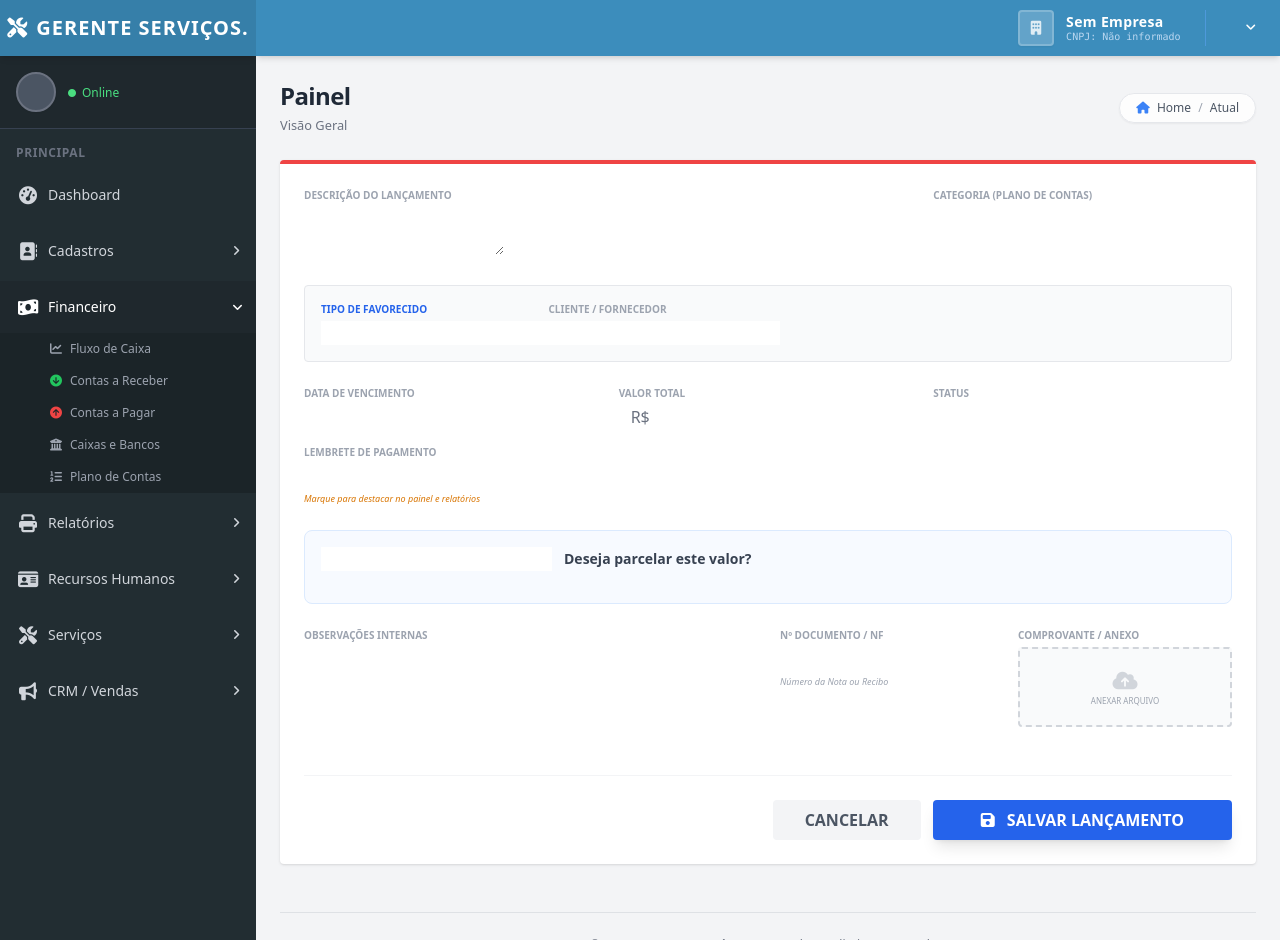
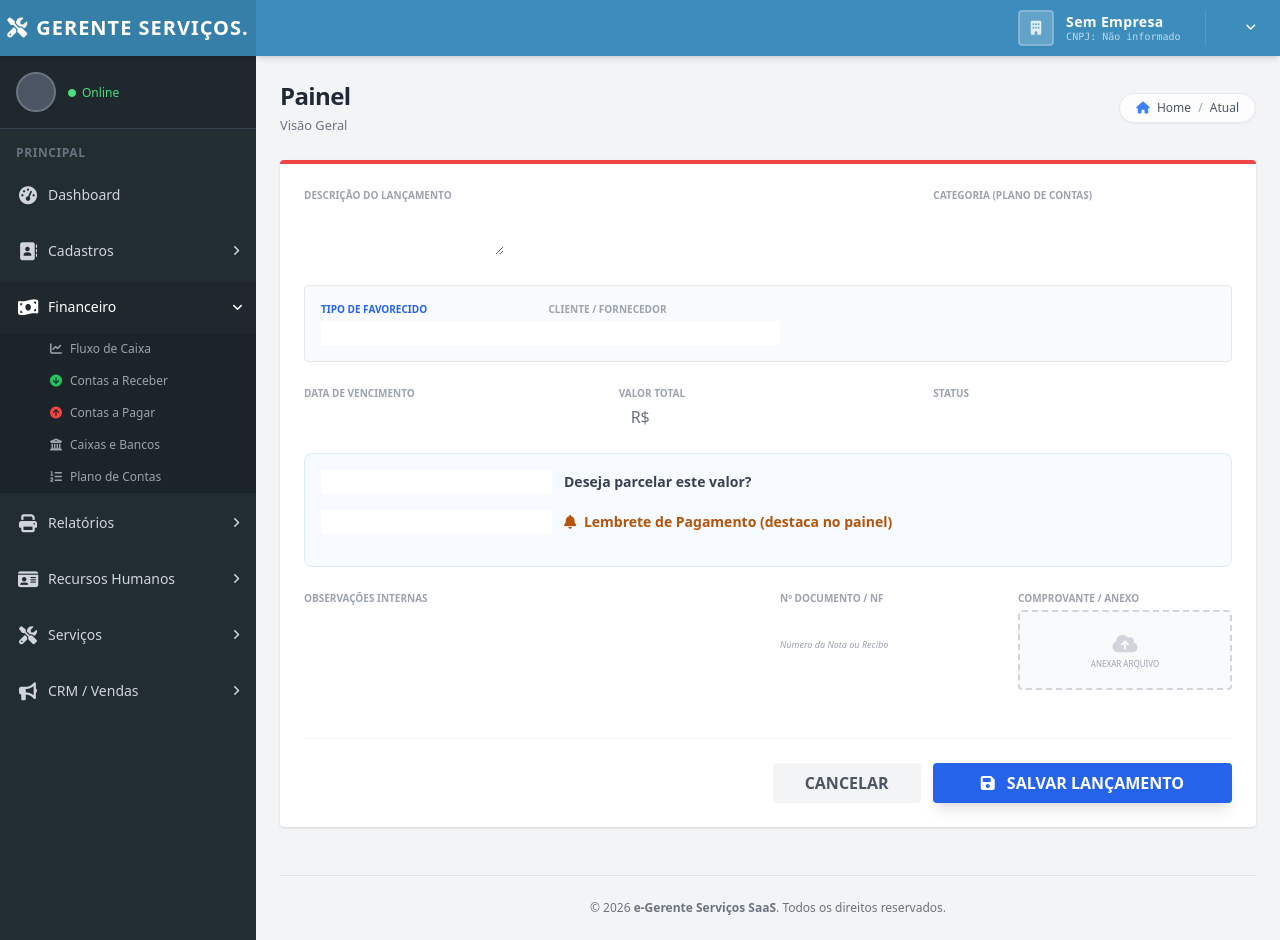
Before and after one commit to Ivanildo-Lab/e-gerenteservicos, a Django app: template financeiro/templates/financeiro/conta_form.html in a window 1280 px wide. Run offline with Django 5.2, Linux system fonts and the light colour scheme; the template is opened without the code that fills it: most values are stand-ins (such as "Sample title", 1, 10 or a date in 2020); form fields are guessed from the names that the template uses; some libraries are stand-ins or nearby versions.

Commit message:
feat: lembrete_pagamento ao lado de parcelar - esconde status e parcelamento para tipo SIMPLES

```diff
--- a/financeiro/templates/financeiro/conta_form.html
+++ b/financeiro/templates/financeiro/conta_form.html
@@ -85,25 +85,25 @@
                 </div>
             </div>
 
-            <div class="md:col-span-4">
+            <div class="md:col-span-4" id="box_status">
                 <label class="block text-[10px] font-bold text-gray-400 uppercase mb-1">Status</label>
                 {{ form.status }}
             </div>
-
-            <div class="md:col-span-4">
-                <label class="block text-[10px] font-bold text-gray-400 uppercase mb-1">Lembrete de Pagamento</label>
-                {{ form.lembrete_pagamento }}
-                <p class="text-[9px] text-amber-600 mt-1 italic">Marque para destacar no painel e relatórios</p>
-            </div>
         </div>
 
-        <!-- SEÇÃO DE PARCELAMENTO -->
+        <!-- SEÇÃO DE PARCELAMENTO E LEMBRETE -->
         {% if not form.instance.pk %}
-        <div class="bg-blue-50/50 p-4 rounded-lg border border-blue-100 mb-6">
+        <div class="bg-blue-50/50 p-4 rounded-lg border border-blue-100 mb-6" id="box_parcelamento">
             <div class="flex items-center space-x-3 mb-4">
                 {{ form.gerar_parcelas }}
                 <label for="{{ form.gerar_parcelas.id_for_label }}" class="text-sm font-bold text-gray-700 cursor-pointer select-none">
                     Deseja parcelar este valor?
+                </label>
+            </div>
+            <div class="flex items-center space-x-3 mb-4">
+                {{ form.lembrete_pagamento }}
+                <label for="{{ form.lembrete_pagamento.id_for_label }}" class="text-sm font-bold text-amber-700 cursor-pointer select-none">
+                    <i class="fa fa-bell mr-1"></i> Lembrete de Pagamento (destaca no painel)
                 </label>
             </div>
 
@@ -189,14 +189,24 @@
         const inputFuncionario = document.getElementById('id_funcionario');
 
         function atualizarFavorecido() {
+            const boxStatus = document.getElementById('box_status');
+            const boxParcelamento = document.getElementById('box_parcelamento');
             if (selectFavorecido.value === 'FUNCIONARIO') {
                 boxCadastro.classList.add('hidden');
                 boxFuncionario.classList.remove('hidden');
-                // Se o seu select do Django for opcional, limpamos o outro valor
+                if (boxStatus) boxStatus.classList.remove('hidden');
+                if (boxParcelamento) boxParcelamento.classList.remove('hidden');
                 if (inputCadastro) inputCadastro.selectedIndex = 0;
+            } else if (selectFavorecido.value === 'SIMPLES') {
+                boxCadastro.classList.add('hidden');
+                boxFuncionario.classList.add('hidden');
+                if (boxStatus) boxStatus.classList.add('hidden');
+                if (boxParcelamento) boxParcelamento.classList.add('hidden');
             } else {
                 boxCadastro.classList.remove('hidden');
                 boxFuncionario.classList.add('hidden');
+                if (boxStatus) boxStatus.classList.remove('hidden');
+                if (boxParcelamento) boxParcelamento.classList.remove('hidden');
                 if (inputFuncionario) inputFuncionario.selectedIndex = 0;
             }
         }
```
